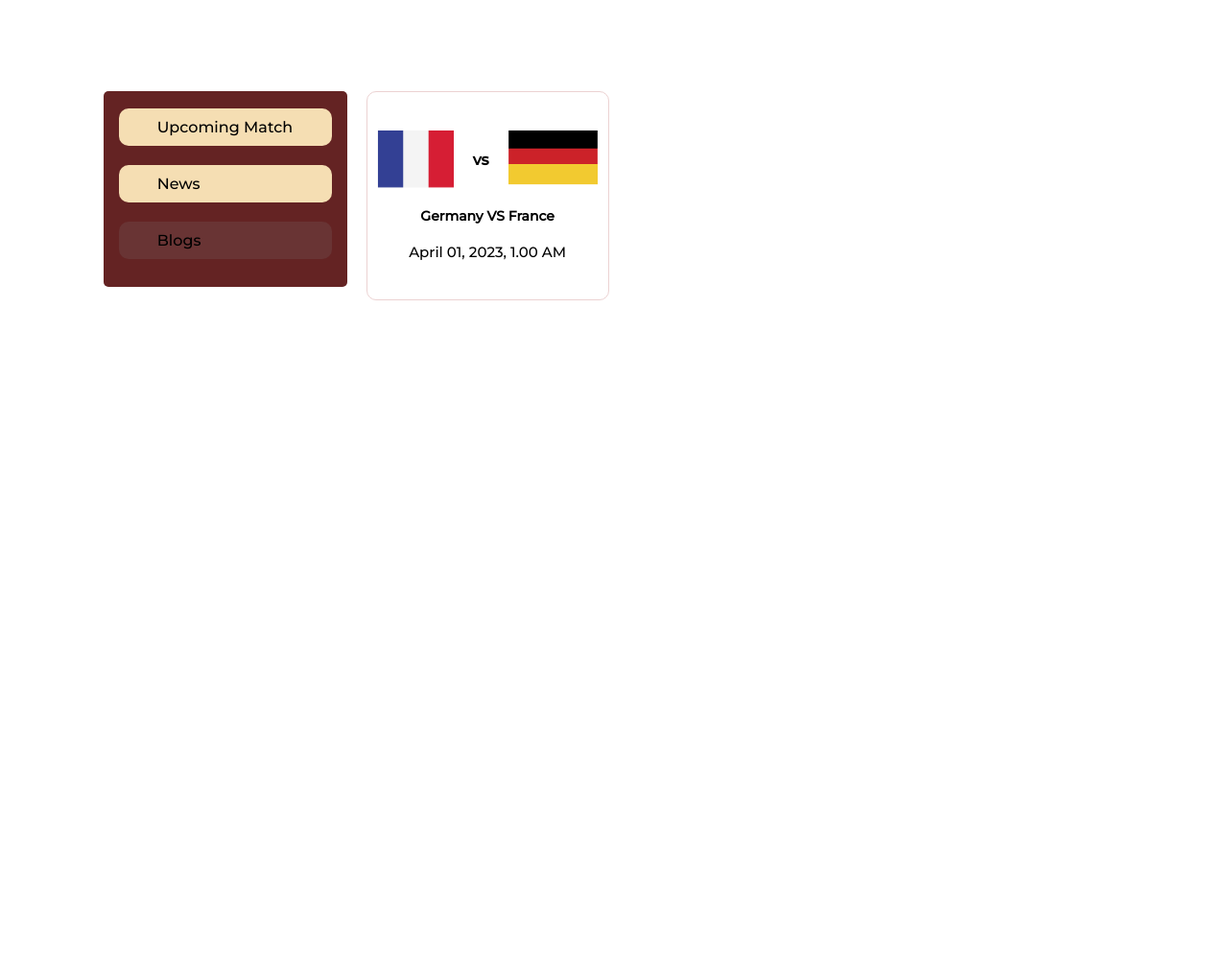
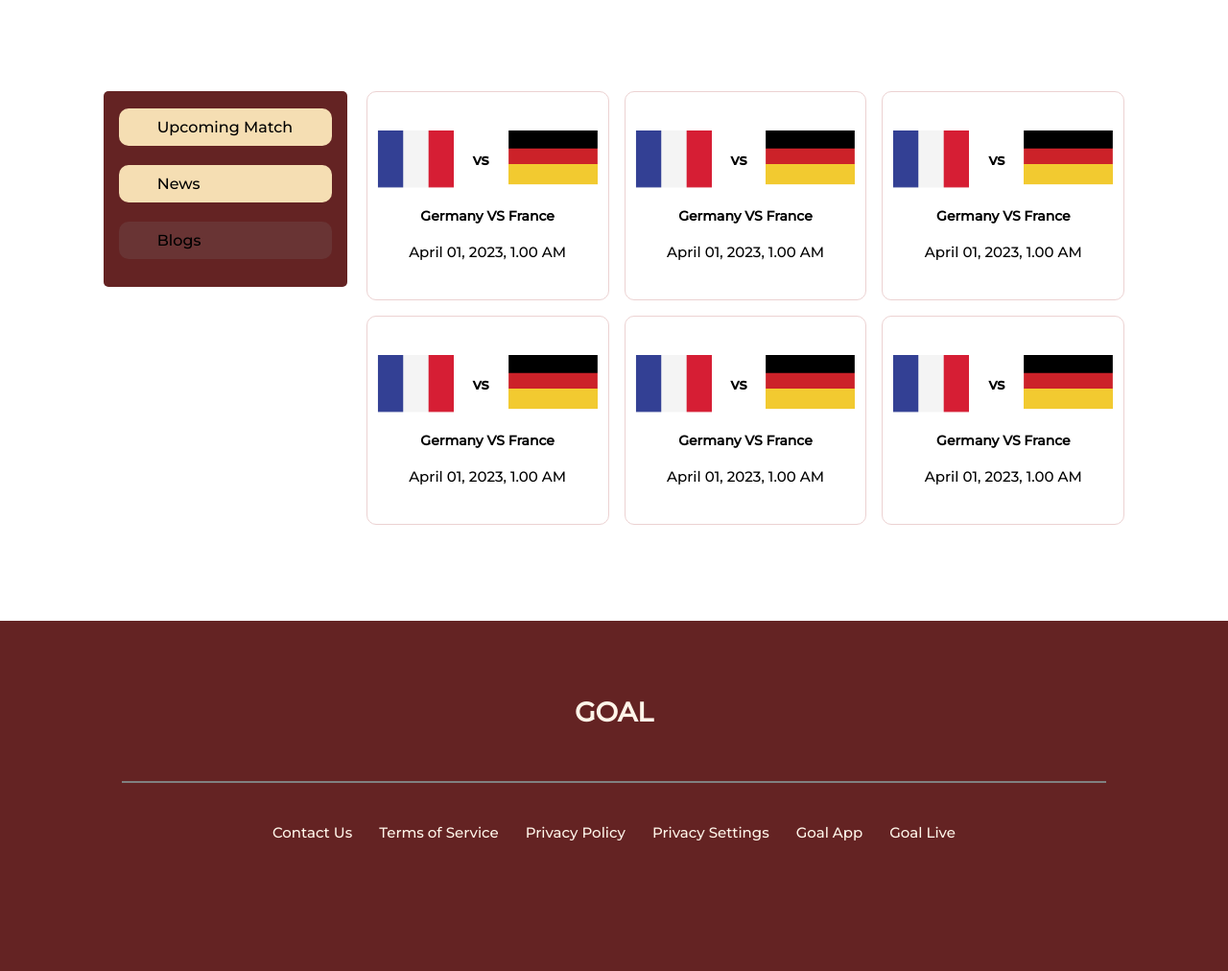
Before and after one commit to Fnowshin/Greatest-Game, a plain HTML site: page match.html in a window 1280 px wide. Shown: the part 460-1472 px from the top of the page at 96% size. Before the commit the page ends 873 px from the top, so only its background shows below. Drawn offline with Linux system fonts and the light colour scheme.

Commit message:
finishing

```diff
--- a/match.html
+++ b/match.html
@@ -36,7 +36,7 @@
 
          <div class="sidebar">
             <div class="bar">
-                <a href="#home"> Upcoming Match </a>
+                <a href="match.html"> Upcoming Match </a>
             </div>
             <div class="bar">
                 <a href="#news">News</a>
@@ -65,5 +65,97 @@
                     <p> April 01, 2023, 1.00 AM </p>
                 </div>
             </article>
+            <article class="match-1">
+                <div class="teams">
+                    <div class="france">
+                        <img src="Images/Flag.png" width="80px" height="60px" alt="">
+                    </div>
+                    <h4> vs </h4>
+                    <div class="germany">
+                        <img src="Images/germany Flag.png" alt="">
+                    </div>
+                </div>
+                <div class="name">
+                    <h4> Germany VS France </h4>
+                    <p> April 01, 2023, 1.00 AM </p>
+                </div>
+            </article>
+            <article class="match-1">
+                <div class="teams">
+                    <div class="france">
+                        <img src="Images/Flag.png" width="80px" height="60px" alt="">
+                    </div>
+                    <h4> vs </h4>
+                    <div class="germany">
+                        <img src="Images/germany Flag.png" alt="">
+                    </div>
+                </div>
+                <div class="name">
+                    <h4> Germany VS France </h4>
+                    <p> April 01, 2023, 1.00 AM </p>
+                </div>
+            </article>
+            <article class="match-1">
+                <div class="teams">
+                    <div class="france">
+                        <img src="Images/Flag.png" width="80px" height="60px" alt="">
+                    </div>
+                    <h4> vs </h4>
+                    <div class="germany">
+                        <img src="Images/germany Flag.png" alt="">
+                    </div>
+                </div>
+                <div class="name">
+                    <h4> Germany VS France </h4>
+                    <p> April 01, 2023, 1.00 AM </p>
+                </div>
+            </article>
+            <article class="match-1">
+                <div class="teams">
+                    <div class="france">
+                        <img src="Images/Flag.png" width="80px" height="60px" alt="">
+                    </div>
+                    <h4> vs </h4>
+                    <div class="germany">
+                        <img src="Images/germany Flag.png" alt="">
+                    </div>
+                </div>
+                <div class="name">
+                    <h4> Germany VS France </h4>
+                    <p> April 01, 2023, 1.00 AM </p>
+                </div>
+            </article>
+            <article class="match-1">
+                <div class="teams">
+                    <div class="france">
+                        <img src="Images/Flag.png" width="80px" height="60px" alt="">
+                    </div>
+                    <h4> vs </h4>
+                    <div class="germany">
+                        <img src="Images/germany Flag.png" alt="">
+                    </div>
+                </div>
+                <div class="name">
+                    <h4> Germany VS France </h4>
+                    <p> April 01, 2023, 1.00 AM </p>
+                </div>
+            </article>
+        </section>
+    </main>
+
+        <button class="view"> View All </button>
+        <!-- Third-part / Last Part -->
+    <footer>
+        <h3 class="footer1"> <strong> GOAL </strong></h3> <br>
+        <hr> <br>
+        <div class="settings">
+            <p> Contact Us </p>
+            <p> Terms of Service </p>
+            <p> Privacy Policy </p>
+            <p> Privacy Settings </p>
+            <p> Goal App </p>
+            <p> Goal Live </p>
+        </div>
+    </footer>
 </body>
 </html>
--- a/styles.css
+++ b/styles.css
@@ -31,7 +31,7 @@ main{
     justify-content: center;
     background-color: rgb(100, 35, 35);
     border-radius: 20px;
-    width: 992px;
+    width: 1070px;
 
 }
 
@@ -43,7 +43,10 @@ main{
     border: none;
     color: white;
     padding: 12px 14px;
-    font-size: 14px;
+    font-size: 16px;
+}
+.read .fa-brands {
+    font-size: 16px;
 }
 /*-----------------------------------
                Sidebar
@@ -148,6 +151,10 @@ hr{
     margin-left: 20%;
     margin-right: 20%;
 }
+.fa-brands{
+    font-size: 30px;
+    color: black;
+}
 
 /*---------------------------------------------------------------------
                                 Another-Website Styles
@@ -167,6 +174,7 @@ p{
 }
 .teams{
     display: flex;
+    justify-content: center;
     margin-top: 40px;
     margin-left: 10px;
     margin-right: 10px;
@@ -287,6 +295,11 @@ p{
         width: 100%;
         margin: 0;
     }
+    .logo{
+        display: flex;
+        justify-content: space-evenly;
+        align-items: center;
+    }
 
 }
 
@@ -324,8 +337,9 @@ p{
     .sidebar{
         background-color: black;
         width: 100%;
-        display: flexbox;
-        justify-content: center;
+        display: flex;
+        justify-content: space-evenly;
+        align-items: center;
         padding: 0%;
         margin-bottom: 7%;
     }
@@ -375,4 +389,9 @@ p{
     .footer1{
         font-size: 16px;
     }
+    .logo{
+        display: flex;
+        justify-content: space-evenly;
+        align-items: center;
+    }
 }
```
Also changed, not shown: index.html (+6 -1 lines).
